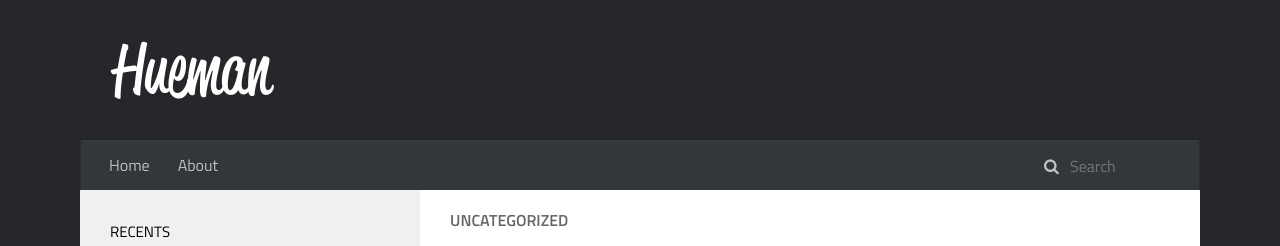
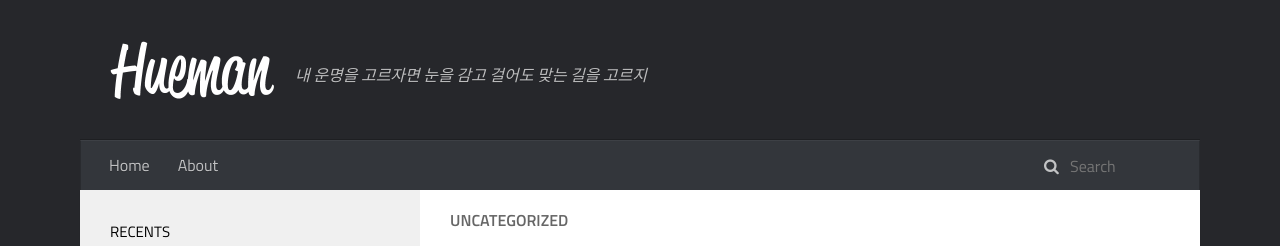
Before and after one commit to zerobbang/zerobbang.github.io, a plain HTML site: page 2022/03/27/hello-world/index.html in a window 1280 px wide. Shown: the top 246 px of the page. Drawn offline with Linux system fonts and the light colour scheme; no server answers; a script that the page names is missing.

Commit message:
Site updated: 2022-03-27 03:33:34

```diff
--- a/2022/03/27/hello-world/index.html
+++ b/2022/03/27/hello-world/index.html
@@ -76,6 +76,10 @@
                     <h1 class="logo-wrap">
                         <a href="/" class="logo"></a>
                     </h1>
+
+                        <h2 class="subtitle-wrap">
+                            <p class="subtitle">내 운명을 고르자면 눈을 감고 걸어도 맞는 길을 고르지</p>
+                        </h2>
 
                 </div>
                 <div id="header-inner" class="nav-container">
```
Also changed, not shown: archives/2022/03/index.html (+4 -0 lines), archives/2022/index.html (+4 -0 lines), archives/index.html (+4 -0 lines), index.html (+4 -0 lines).
